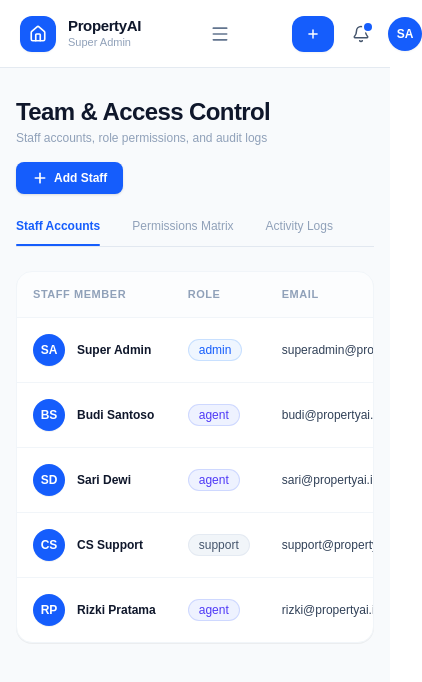
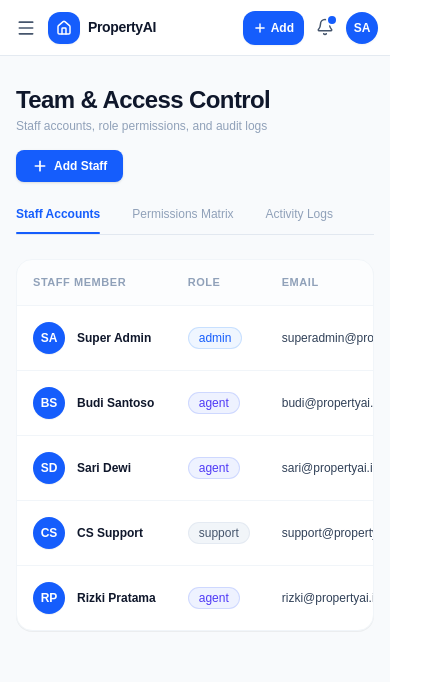
Before and after one commit to shahidulshohid/kim18manu, a Next.js app: page /dashboard/super-admin/team in a window 390 px wide. Shown: the top 682 px of the page, 422 px wide, since content can reach past the window. Built offline with nearby package versions, Linux system fonts and the light colour scheme.

Commit message:
feat: add SuperAdminLayout, SuperAdminSidebar, and SuperAdminHeader components

```diff
--- a/components/dashboard/super-admin/SuperAdminHeader.tsx
+++ b/components/dashboard/super-admin/SuperAdminHeader.tsx
@@ -89,40 +89,40 @@ export default function SuperAdminHeader({
 
   return (
     <>
-      <header className="sticky top-0 z-30 flex h-[68px] w-full items-center justify-between border-b border-slate-200/90 bg-white select-none transition-all">
-        {/* Left: Brand / Logo block with vertical border matching screenshot */}
-        <div className="flex items-center justify-between w-64 shrink-0 px-5 lg:border-r lg:border-slate-200/90 h-full bg-white">
+      <header className="sticky top-0 z-30 flex h-14 sm:h-16 lg:h-[68px] w-full items-center justify-between border-b border-slate-200/90 bg-white select-none transition-all">
+        {/* Left: Brand / Logo block with vertical border on desktop matching screenshot */}
+        <div className="flex items-center gap-1.5 sm:gap-2.5 lg:justify-between w-auto lg:w-64 shrink-0 px-2.5 sm:px-4 lg:px-5 lg:border-r lg:border-slate-200/90 h-full bg-white">
+          {/* Mobile hamburger menu toggle */}
+          <button
+            onClick={onMenuClick}
+            className="lg:hidden p-1.5 text-slate-600 hover:text-slate-900 hover:bg-slate-100 rounded-lg transition-colors cursor-pointer"
+            aria-label="Open mobile menu"
+          >
+            <Menu className="h-5 w-5" />
+          </button>
+
           <Link
             href="/dashboard/super-admin"
-            className="flex items-center gap-3 group transition-transform active:scale-95"
+            className="flex items-center gap-2 sm:gap-2.5 group transition-transform active:scale-95"
           >
-            <div className="flex h-9 w-9 items-center justify-center rounded-xl bg-blue-600 text-white shadow-xs group-hover:bg-blue-700 transition-colors shrink-0">
-              <Home className="h-4.5 w-4.5 stroke-[2.2]" />
+            <div className="flex h-8 w-8 sm:h-9 sm:w-9 items-center justify-center rounded-xl bg-blue-600 text-white shadow-xs group-hover:bg-blue-700 transition-colors shrink-0">
+              <Home className="h-4 w-4 sm:h-4.5 sm:w-4.5 stroke-[2.2]" />
             </div>
             <div className="flex flex-col">
-              <span className="text-[15px] font-bold tracking-tight text-slate-900 group-hover:text-blue-600 transition-colors leading-tight">
+              <span className="text-sm sm:text-[15px] font-bold tracking-tight text-slate-900 group-hover:text-blue-600 transition-colors leading-tight">
                 PropertyAI
               </span>
-              <span className="text-[11px] text-slate-400 font-normal leading-tight">
+              <span className="hidden sm:inline text-[11px] text-slate-400 font-normal leading-tight">
                 Super Admin
               </span>
             </div>
           </Link>
-
-          {/* Mobile hamburger menu toggle */}
-          <button
-            onClick={onMenuClick}
-            className="lg:hidden p-1.5 rounded-lg text-slate-500 hover:text-slate-800 hover:bg-slate-100 transition-colors cursor-pointer"
-            aria-label="Open mobile menu"
-          >
-            <Menu className="h-5 w-5" />
-          </button>
         </div>
 
         {/* Right Section: Title, Search, Quick Add, Bell, Status pill & Avatar */}
-        <div className="flex-1 h-full px-5 sm:px-6 flex items-center justify-between min-w-0">
-          {/* Page Title & Subtitle matching screenshot */}
-          <div className="flex flex-col justify-center min-w-0 pr-4">
+        <div className="flex-1 h-full px-2 sm:px-4 lg:px-6 flex items-center justify-between min-w-0">
+          {/* Page Title & Subtitle matching screenshot (visible on tablet and desktop) */}
+          <div className="hidden sm:flex flex-col justify-center min-w-0 pr-3 lg:pr-4">
             <h1 className="text-sm sm:text-base font-bold text-slate-900 tracking-tight leading-tight truncate">
               {getPageTitle()}
             </h1>
@@ -132,18 +132,18 @@ export default function SuperAdminHeader({
           </div>
 
           {/* Right Action Items matching screenshot */}
-          <div className="flex items-center gap-2.5 sm:gap-3 shrink-0">
+          <div className="flex items-center gap-1.5 sm:gap-2.5 lg:gap-3 shrink-0 ml-auto pr-1 sm:pr-0">
             {/* Search Input with ⌘K matching screenshot */}
-            <div className="relative hidden md:block w-52 lg:w-64 xl:w-72">
-              <Search className="absolute left-3 top-1/2 -translate-y-1/2 h-3.5 w-3.5 text-slate-400 pointer-events-none" />
+            <div className="relative hidden md:block w-48 lg:w-60 xl:w-72">
+              <Search className="absolute left-3.5 top-1/2 -translate-y-1/2 h-4 w-4 text-slate-400 pointer-events-none" />
               <input
                 type="text"
                 placeholder="Search anything..."
                 value={searchQuery}
                 onChange={(e) => setSearchQuery(e.target.value)}
-                className="w-full h-9 pl-9 pr-9 rounded-xl bg-slate-50/70 hover:bg-slate-50 focus:bg-white border border-slate-200/90 text-xs text-slate-800 placeholder:text-slate-400 focus:outline-none focus:border-blue-600 focus:ring-1 focus:ring-blue-600 transition-all shadow-2xs"
+                className="w-full h-10 pl-10 pr-10 rounded-xl bg-slate-50/70 hover:bg-slate-50 focus:bg-white border border-slate-200/90 text-xs sm:text-sm text-slate-800 placeholder:text-slate-400 focus:outline-none focus:border-blue-600 focus:ring-1 focus:ring-blue-600 transition-all shadow-2xs"
               />
-              <div className="absolute right-2.5 top-1/2 -translate-y-1/2 flex items-center px-1.5 py-0.5 rounded border border-slate-200 bg-white text-[10px] text-slate-400 font-semibold leading-none shadow-2xs pointer-events-none">
+              <div className="absolute right-3 top-1/2 -translate-y-1/2 flex items-center px-1.5 py-0.5 rounded border border-slate-200 bg-white text-[10px] text-slate-400 font-semibold leading-none shadow-2xs pointer-events-none">
                 ⌘K
               </div>
             </div>
@@ -152,10 +152,11 @@ export default function SuperAdminHeader({
             <button
               type="button"
               onClick={handleOpenQuickAdd}
-              className="h-9 px-3.5 rounded-xl bg-blue-600 hover:bg-blue-700 active:scale-95 text-white font-semibold text-xs shadow-xs transition-all flex items-center gap-1.5 cursor-pointer shrink-0"
+              className="h-8.5 sm:h-9.5 lg:h-10 px-2.5 sm:px-3.5 lg:px-4 rounded-xl bg-blue-600 hover:bg-blue-700 active:scale-95 text-white font-semibold text-xs sm:text-sm shadow-xs transition-all flex items-center gap-1 sm:gap-1.5 cursor-pointer shrink-0"
             >
-              <Plus className="h-3.5 w-3.5 stroke-[2.5]" />
-              <span className="hidden xs:inline">Quick Add</span>
+              <Plus className="h-3.5 w-3.5 sm:h-4 sm:w-4 stroke-[2.5]" />
+              <span className="hidden sm:inline">Quick Add</span>
+              <span className="sm:hidden text-xs font-semibold">Add</span>
             </button>
 
             {/* Notification Bell with blue indicator dot matching screenshot */}
@@ -166,16 +167,16 @@ export default function SuperAdminHeader({
                   setShowNotifications(!showNotifications);
                   setIsProfileOpen(false);
                 }}
-                className="relative p-2 rounded-xl text-slate-500 hover:text-slate-800 hover:bg-slate-100 transition-colors cursor-pointer"
+                className="p-1.5 sm:p-2 rounded-xl text-slate-500 hover:text-slate-800 hover:bg-slate-100 transition-colors cursor-pointer shrink-0 relative"
                 aria-label="Notifications"
               >
                 <Bell className="h-4.5 w-4.5 text-slate-600" />
-                <span className="absolute top-1.5 right-1.5 h-2 w-2 rounded-full bg-blue-600 ring-2 ring-white" />
+                <span className="absolute top-1 sm:top-1.5 right-1 sm:right-1.5 h-2 w-2 rounded-full bg-blue-600 ring-2 ring-white" />
               </button>
 
               {/* Notification Dropdown */}
               {showNotifications && (
-                <div className="absolute right-0 mt-2 w-80 rounded-2xl bg-white shadow-2xl border border-slate-100 p-4 z-50 animate-in fade-in zoom-in-95 duration-150">
+                <div className="absolute right-0 mt-2 w-[calc(100vw-1.5rem)] sm:w-80 max-w-sm rounded-2xl bg-white shadow-2xl border border-slate-100 p-4 z-50 animate-in fade-in zoom-in-95 duration-150">
                   <div className="flex items-center justify-between pb-2 mb-2 border-b border-slate-100">
                     <span className="text-xs font-bold text-slate-900">
                       System Alerts & Approvals (2)
@@ -211,7 +212,7 @@ export default function SuperAdminHeader({
             </div>
 
             {/* Super Admin Status Pill matching screenshot */}
-            <div className="hidden sm:flex items-center gap-2 px-3 py-1.5 rounded-full bg-white border border-slate-200 text-slate-700 text-xs font-medium shadow-2xs">
+            <div className="hidden xl:flex items-center gap-2 px-3 py-1.5 rounded-full bg-white border border-slate-200 text-slate-700 text-xs font-medium shadow-2xs">
               <span className="h-2 w-2 rounded-full bg-emerald-500 animate-pulse" />
               <span>Super Admin</span>
             </div>
@@ -224,7 +225,7 @@ export default function SuperAdminHeader({
                   setIsProfileOpen(!isProfileOpen);
                   setShowNotifications(false);
                 }}
-                className="h-8.5 w-8.5 rounded-full bg-blue-600 hover:bg-blue-700 text-white font-bold text-xs flex items-center justify-center shadow-xs transition-all cursor-pointer ring-2 ring-transparent hover:ring-blue-100 active:scale-95 select-none"
+                className="h-8 w-8 sm:h-8.5 sm:w-8.5 rounded-full bg-blue-600 hover:bg-blue-700 text-white font-bold text-xs flex items-center justify-center shadow-xs transition-all cursor-pointer ring-2 ring-transparent hover:ring-blue-100 active:scale-95 select-none shrink-0"
                 aria-label="User profile menu"
               >
                 SA
@@ -232,7 +233,7 @@ export default function SuperAdminHeader({
 
               {/* Profile Dropdown Card */}
               {isProfileOpen && (
-                <div className="absolute right-0 mt-2.5 w-64 rounded-2xl bg-white p-3 shadow-xl border border-slate-100 z-50 animate-in fade-in zoom-in-95 duration-150">
+                <div className="absolute right-0 mt-2.5 w-[calc(100vw-1.5rem)] sm:w-64 max-w-xs rounded-2xl bg-white p-3 shadow-xl border border-slate-100 z-50 animate-in fade-in zoom-in-95 duration-150">
                   <div className="px-2 py-1.5">
                     <div className="flex items-center gap-2">
                       <span className="text-sm font-bold text-slate-900 leading-tight">
--- a/components/dashboard/super-admin/SuperAdminLayout.tsx
+++ b/components/dashboard/super-admin/SuperAdminLayout.tsx
@@ -12,11 +12,11 @@ export default function SuperAdminLayout({ children }: SuperAdminLayoutProps) {
   const [isSidebarOpen, setIsSidebarOpen] = useState(false);
 
   return (
-    <div className="min-h-screen bg-[#f8fafc] text-slate-800 antialiased selection:bg-blue-100 selection:text-blue-900 flex flex-col">
+    <div className="min-h-screen bg-[#f8fafc] text-slate-800 antialiased selection:bg-blue-100 selection:text-blue-900 flex flex-col w-full max-w-full overflow-x-hidden">
       {/* Sticky Full-Width Super Admin Header matching user screenshot */}
       <SuperAdminHeader onMenuClick={() => setIsSidebarOpen(true)} />
 
-      <div className="flex-1 flex w-full">
+      <div className="flex-1 flex w-full max-w-full min-w-0">
         {/* Super Admin Sidebar (Desktop & Mobile Drawer) */}
         <SuperAdminSidebar
           isOpen={isSidebarOpen}
@@ -24,8 +24,8 @@ export default function SuperAdminLayout({ children }: SuperAdminLayoutProps) {
         />
 
         {/* Main Page Content shifted on desktop by sidebar width (w-64) */}
-        <div className="flex-1 min-w-0 lg:pl-64 flex flex-col">
-          <main className="flex-1 w-full max-w-full overflow-x-hidden">
+        <div className="flex-1 min-w-0 w-full lg:pl-64 flex flex-col overflow-x-hidden transition-all duration-200">
+          <main className="flex-1 w-full max-w-full min-w-0 pb-10 overflow-x-hidden">
             {children}
           </main>
         </div>
--- a/components/dashboard/super-admin/SuperAdminSidebar.tsx
+++ b/components/dashboard/super-admin/SuperAdminSidebar.tsx
@@ -247,7 +247,7 @@ export default function SuperAdminSidebar({
             onClick={onClose}
           />
           {/* Drawer content */}
-          <div className="relative z-10 flex w-72 max-w-[85vw] flex-col bg-white shadow-2xl animate-in slide-in-from-left duration-200">
+          <div className="relative z-10 flex h-full w-72 max-w-[85vw] flex-col bg-white shadow-2xl animate-in slide-in-from-left duration-200">
             {navContent}
           </div>
         </div>
```
